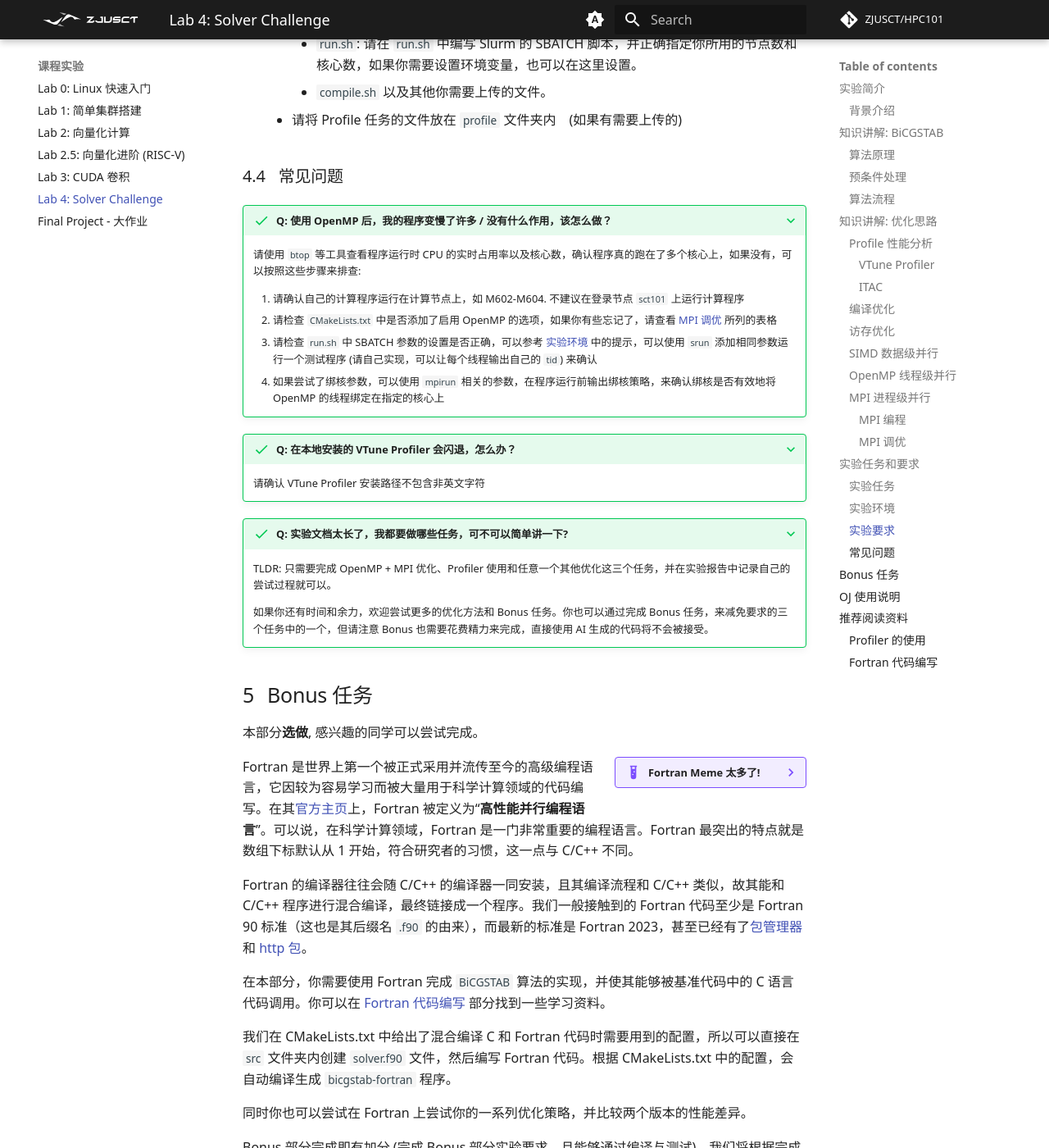
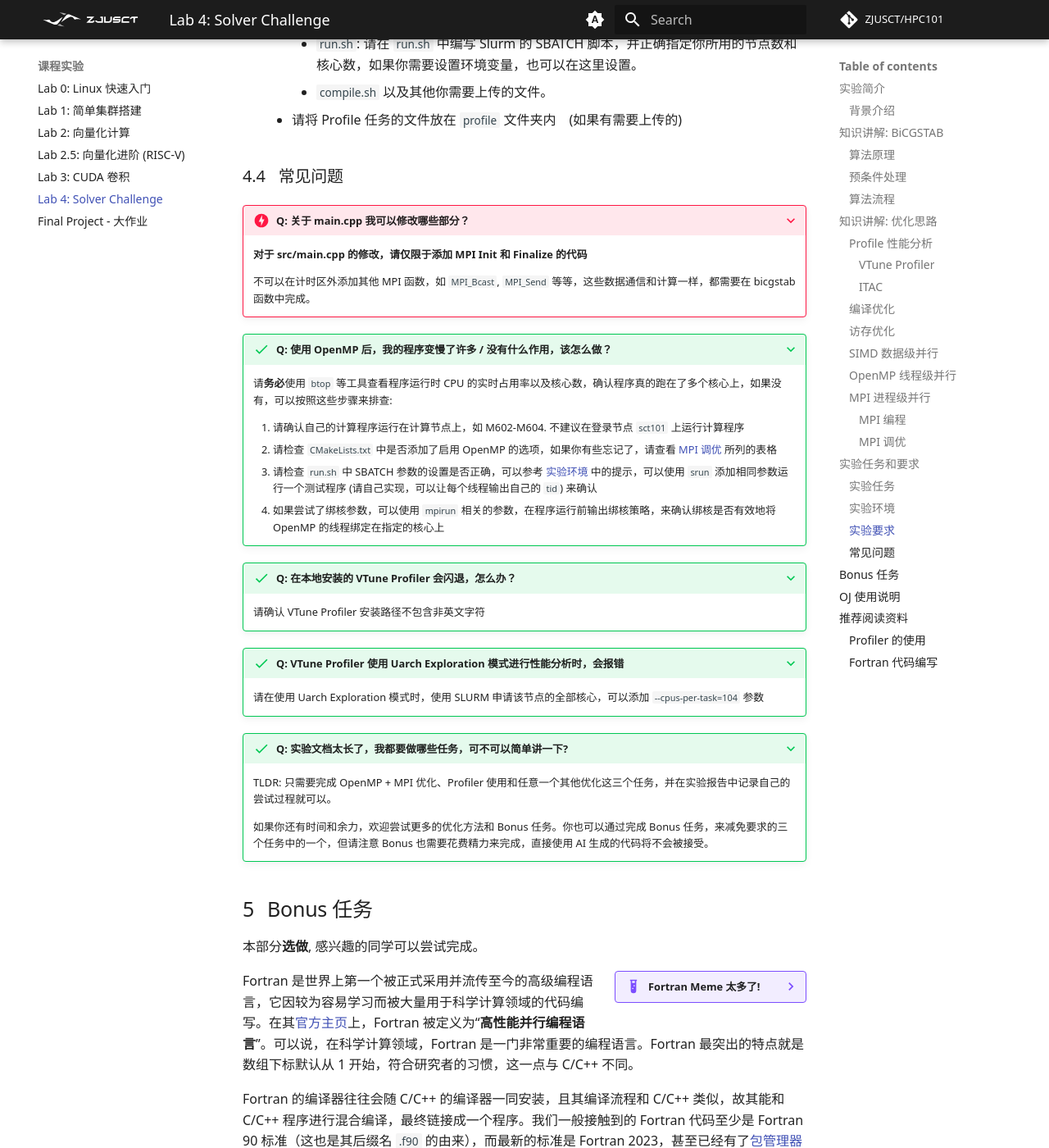
Before and after one commit to wys917/HPC101, an MkDocs documentation site: the page built from docs/lab/Lab4-Solver-Challenge/index.md, in a window 1280 px wide and 1400 px high, scrolled down 20378 px. Shown: the whole window at 82% size. Built offline with MkDocs 1.6.1 and Material for MkDocs 9.7.7, drawn with Linux system fonts in a browser that asks for light colours; some web fonts are replaced; comment, search, counter and statistics services are not loaded; some of the changed text lies outside the part shown.

Commit message:
feat: add tips about using vtune uarch exploration

````diff
--- a/docs/lab/Lab4-Solver-Challenge/index.md
+++ b/docs/lab/Lab4-Solver-Challenge/index.md
@@ -644,7 +644,7 @@ spack install intel-oneapi-itac  # ITAC
 
     但请注意，在优化过程中，**严禁修改计时区**:
 
-    - 对于 `src/main.cpp` 的修改，请仅限于添加 MPI 相关的代码
+    - 对于 `src/main.cpp` 的修改，请仅限于添加 MPI Init 和 Finalize 的代码
     - `src/judger.cpp`, `include/judger.h` 不可以修改
     - **其他部分都可以进行修改**
 
@@ -748,9 +748,15 @@ Lab 4 实验在 SLURM 集群上进行，提供了以下两个计算分区供使
 
 ### 常见问题
 
+???+ danger "Q: 关于 main.cpp 我可以修改哪些部分？"
+
+    **对于 src/main.cpp 的修改，请仅限于添加 MPI Init 和 Finalize 的代码**
+
+    不可以在计时区外添加其他 MPI 函数，如 `MPI_Bcast`, `MPI_Send` 等等，这些数据通信和计算一样，都需要在 bicgstab 函数中完成。
+
 ???+ success "Q: 使用 OpenMP 后，我的程序变慢了许多 / 没有什么作用，该怎么做？"
 
-    请使用 `btop` 等工具查看程序运行时 CPU 的实时占用率以及核心数，确认程序真的跑在了多个核心上，如果没有，可以按照这些步骤来排查:
+    请**务必**使用 `btop` 等工具查看程序运行时 CPU 的实时占用率以及核心数，确认程序真的跑在了多个核心上，如果没有，可以按照这些步骤来排查:
 
     1. 请确认自己的计算程序运行在计算节点上，如 M602-M604. 不建议在登录节点 `sct101` 上运行计算程序
     1. 请检查 `CMakeLists.txt` 中是否添加了启用 OpenMP 的选项，如果你有些忘记了，请查看 [MPI 调优](#mpi-调优) 所列的表格
@@ -760,6 +766,10 @@ Lab 4 实验在 SLURM 集群上进行，提供了以下两个计算分区供使
 ???+ success "Q: 在本地安装的 VTune Profiler 会闪退，怎么办？"
 
     请确认 VTune Profiler 安装路径不包含非英文字符
+
+???+ success "Q: VTune Profiler 使用 Uarch Exploration 模式进行性能分析时，会报错"
+
+    请在使用 Uarch Exploration 模式时，使用 SLURM 申请该节点的全部核心，可以添加 `--cpus-per-task=104` 参数
 
 ???+ success "Q: 实验文档太长了，我都要做哪些任务，可不可以简单讲一下?"
 
@@ -900,7 +910,7 @@ Bonus 部分完成即有加分 (完成 Bonus 部分实验要求，且能够通
 
 ???+ success "OJ 上如何加载编译与运行环境"
 
-    在 OJ 测评时，**只能访问集群 spack**, 因此如果你使用 spack 提供的编译器，需要在 `compile.sh` 和 `run.sh` 中添加:
+    在 OJ 测评时，**只能访问集群 spack**, 因此如果你使用 spack 提供的编译器，需要在 `compile.sh` 和 `run.sh` 中使用:
 
     ```bash
     source /pxe/opt/spack/share/spack/setup-env.sh
````
Also changed, not shown: other parts of docs/lab/Lab4-Solver-Challenge/index.md (+1 -1 lines).
